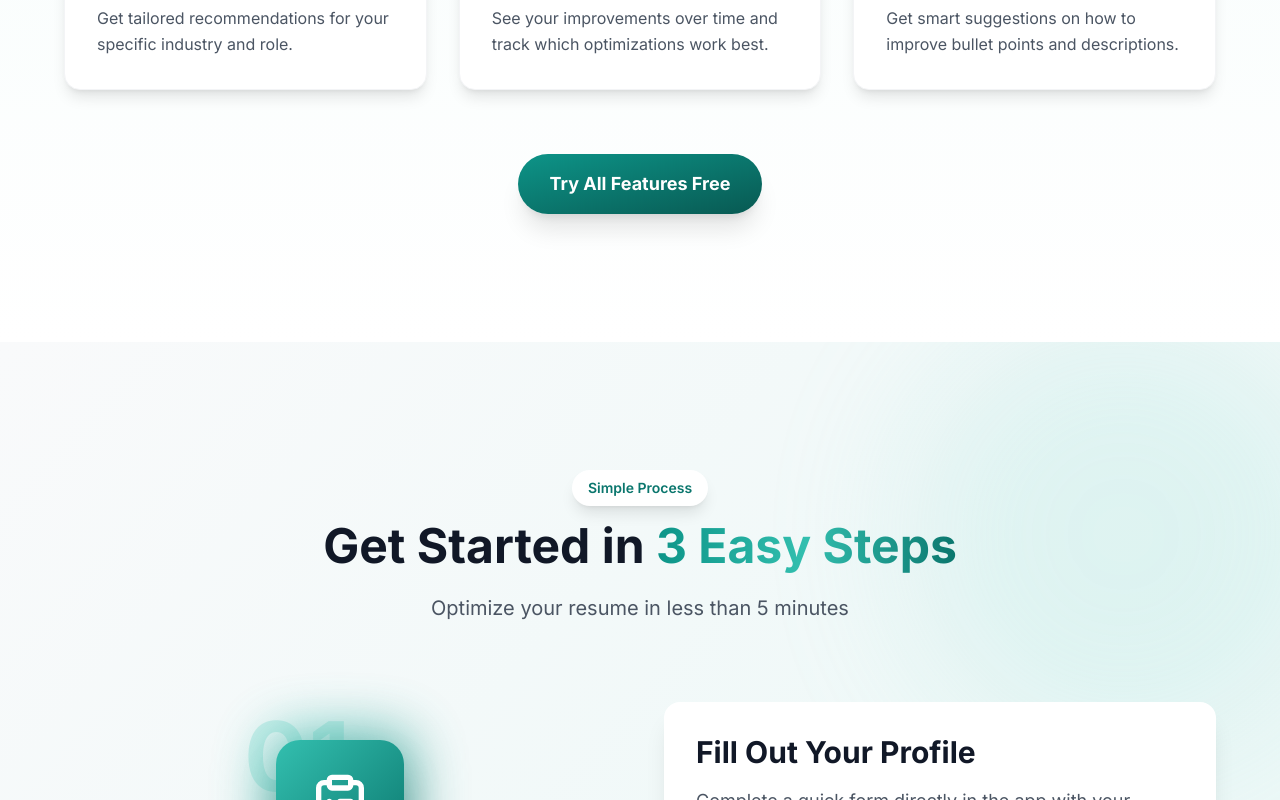
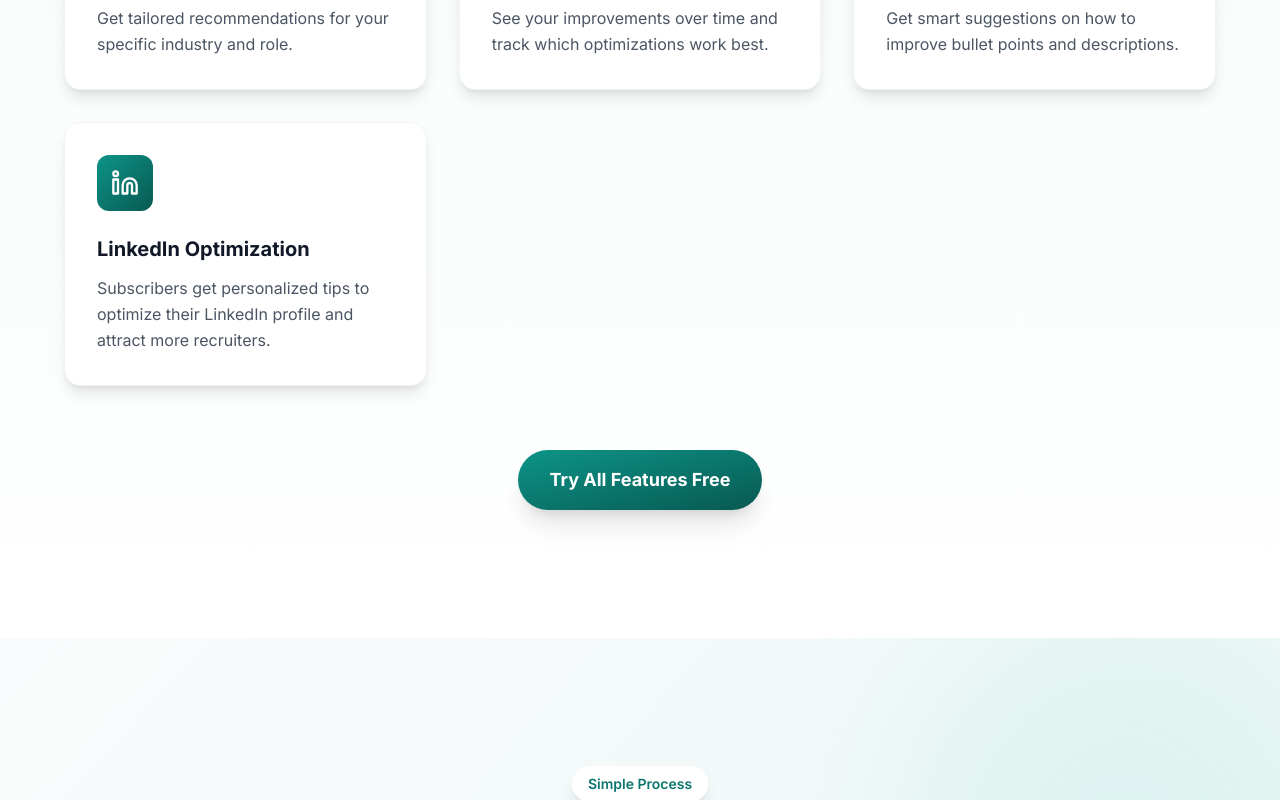
Before and after one commit to reangeline/hirefy_lading, a Next.js app: page / in a window 1280 px wide. Shown: the part 2960-3760 px from the top of the page. Built offline with nearby package versions, Linux system fonts and the light colour scheme.

Commit message:
add benefit linkedin

```diff
--- a/components/Features.tsx
+++ b/components/Features.tsx
@@ -10,6 +10,7 @@ import {
   Award,
   BarChart3,
   Lightbulb,
+  Linkedin,
 } from 'lucide-react'
 
 export default function Features() {
@@ -52,6 +53,12 @@ export default function Features() {
       title: 'AI Suggestions',
       description:
         'Get smart suggestions on how to improve bullet points and descriptions.',
+    },
+    {
+      icon: Linkedin,
+      title: 'LinkedIn Optimization',
+      description:
+        'Subscribers get personalized tips to optimize their LinkedIn profile and attract more recruiters.',
     },
   ]
 
--- a/components/Pricing.tsx
+++ b/components/Pricing.tsx
@@ -40,6 +40,7 @@ export default function Pricing() {
         'Industry-specific tips',
         'Before/after comparisons',
         'Track changes over time',
+        'LinkedIn profile optimization',
         'Priority email support',
         'Resume templates',
       ],
```
